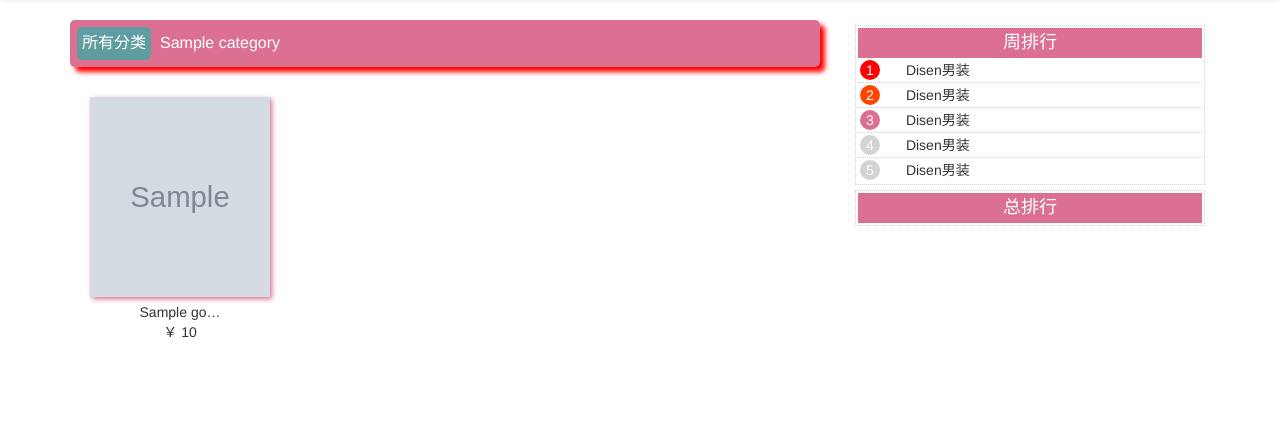
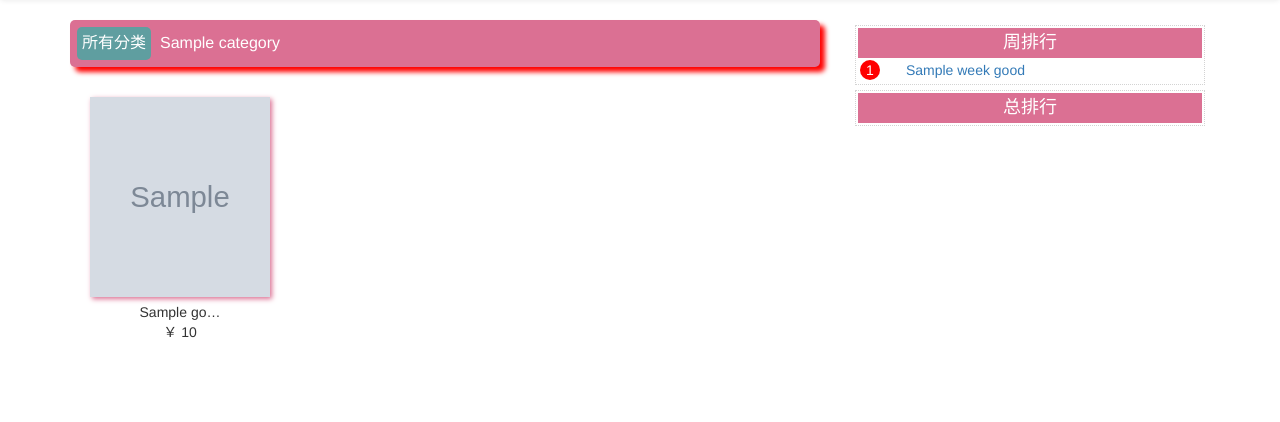
Before and after one commit to disenQF/XGS, a Django app: template templates/index.html in a window 1280 px wide. Shown: the part 52-474 px from the top of the page. Run offline with Django 3.2, Linux system fonts and the light colour scheme; the template is opened without the code that fills it: most values are stand-ins (such as "Sample title", 1, 10 or a date in 2020); grey boxes marked "Sample" are stand-in pictures; parts of the project's set-up code (start-up, migrations or seed data) failed here and were passed over; some libraries are stand-ins or nearby versions.

Commit message:
周排行显示

```diff
--- a/XGS/urls.py
+++ b/XGS/urls.py
@@ -18,10 +18,13 @@ from django.urls import path, include
 import xadmin as admin
 
 from goodsapp.models import Category, Goods
+from base import rank
 
 def to_index(request):
     categorys = Category.objects.filter(level=1)
     goods_list = Goods.objects.all()
+
+    week_rank = rank.top_week_rank()
     return render(request, 'index.html', locals())
 
 
--- a/apps/base/rank.py
+++ b/apps/base/rank.py
@@ -1,5 +1,5 @@
 import base
-
+from goodsapp.models import Goods
 
 def add_week_rank(goods_id):
     redis = base.rd
@@ -10,4 +10,6 @@ def add_week_rank(goods_id):
 
 
 def top_week_rank(n=5):
-    pass
+    ranks = base.rd.zrevrange('week_rank', 0, n-1, withscores=True)
+    return [(Goods.objects.get(pk=id.decode()), int(score))
+            for id, score in ranks]
--- a/templates/index.html
+++ b/templates/index.html
@@ -46,26 +46,12 @@
                     <div class="rank">
                         <h4>周排行</h4>
                         <ul>
-                            <li>
-                                <span class="no no1">1</span>
-                                <span>Disen男装</span>
-                            </li>
-                            <li>
-                                <span class="no no2">2</span>
-                                <span>Disen男装</span>
-                            </li>
-                            <li>
-                                <span class="no no3">3</span>
-                                <span>Disen男装</span>
-                            </li>
-                            <li>
-                                <span class="no">4</span>
-                                <span>Disen男装</span>
-                            </li>
-                            <li>
-                                <span class="no">5</span>
-                                <span>Disen男装</span>
-                            </li>
+                            {% for week_goods, score in week_rank %}
+                                <li>
+                                    <span class="no {% if forloop.counter <= 3 %}no{{ forloop.counter }}{% endif %}">{{ forloop.counter }}</span>
+                                    <span><a href="/goods/show/{{ week_goods.id }}/">{{ week_goods.name }}</a></span>
+                                </li>
+                            {% endfor %}
                         </ul>
                     </div>
 
```
